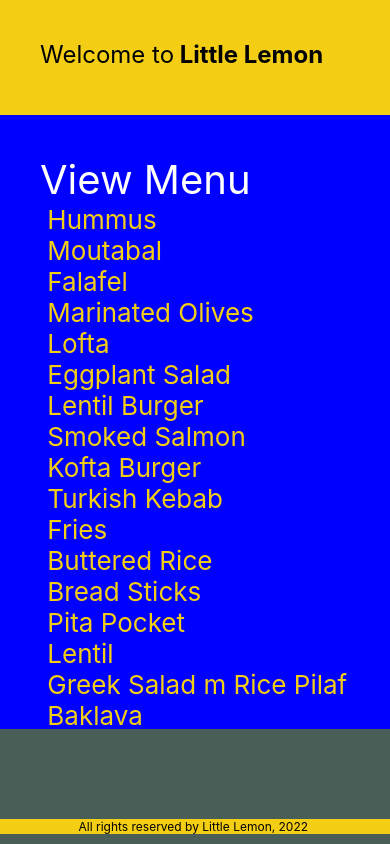
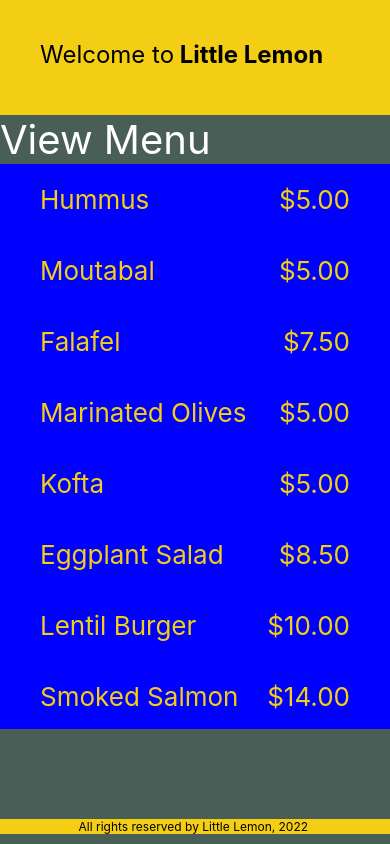
Before and after one commit to Senju002/Lemon-App, a React Native app: screen / in a window 390 px wide. Built offline with nearby package versions, Linux system fonts and the light colour scheme.

Commit message:
using flat list for lazy loading

```diff
--- a/components/MenuItems.js
+++ b/components/MenuItems.js
@@ -1,20 +1,54 @@
 import React from "react";
-import { ScrollView, StyleSheet, Text, View } from "react-native";
+import { FlatList, ScrollView, StyleSheet, Text, View } from "react-native";
 
 const green = "#495E57";
 const yellow = "#F4CE14";
 
-const MenuItemsToDisplay = [
-  " Hummus \n Moutabal \n Falafel \n Marinated Olives \n Lofta \n Eggplant Salad \n Lentil Burger \n Smoked Salmon \n Kofta Burger \n Turkish Kebab \n Fries \n Buttered Rice \n Bread Sticks \n Pita Pocket \n Lentil \n Greek Salad m Rice Pilaf \n Baklava \n Tartufo \n Tiramisu \n Panna Cotta",
+// const MenuItemsToDisplay = [
+//   " Hummus \n Moutabal \n Falafel \n Marinated Olives \n Lofta \n Eggplant Salad \n Lentil Burger \n Smoked Salmon \n Kofta Burger \n Turkish Kebab \n Fries \n Buttered Rice \n Bread Sticks \n Pita Pocket \n Lentil \n Greek Salad m Rice Pilaf \n Baklava \n Tartufo \n Tiramisu \n Panna Cotta",
+// ];
+
+const menuItemsToDisplay = [
+  { name: "Hummus", price: "$5.00", id: "1A" },
+  { name: "Moutabal", price: "$5.00", id: "2B" },
+  { name: "Falafel", price: "$7.50", id: "3C" },
+  { name: "Marinated Olives", price: "$5.00", id: "4D" },
+  { name: "Kofta", price: "$5.00", id: "5E" },
+  { name: "Eggplant Salad", price: "$8.50", id: "6F" },
+  { name: "Lentil Burger", price: "$10.00", id: "7G" },
+  { name: "Smoked Salmon", price: "$14.00", id: "8H" },
+  { name: "Kofta Burger", price: "$11.00", id: "9I" },
+  { name: "Turkish Kebab", price: "$15.50", id: "10J" },
+  { name: "Fries", price: "$3.00", id: "11K" },
+  { name: "Buttered Rice", price: "$3.00", id: "12L" },
+  { name: "Bread Sticks", price: "$3.00", id: "13M" },
+  { name: "Pita Pocket", price: "$3.00", id: "14N" },
+  { name: "Lentil Soup", price: "$3.75", id: "15O" },
+  { name: "Greek Salad", price: "$6.00", id: "16Q" },
+  { name: "Rice Pilaf", price: "$4.00", id: "17R" },
+  { name: "Baklava", price: "$3.00", id: "18S" },
+  { name: "Tartufo", price: "$3.00", id: "19T" },
+  { name: "Tiramisu", price: "$5.00", id: "20U" },
+  { name: "Panna Cotta", price: "$5.00", id: "21V" },
 ];
 
+const Item = ({ name, price }) => (
+  <View style={menuStyles.innerContainer}>
+    <Text style={menuStyles.itemText}>{name}</Text>
+    <Text style={menuStyles.itemText}>{price}</Text>
+  </View>
+);
+
 export default function MenuItems() {
+  const renderItem = ({ item }) => <Item name={item.name} price={item.price} />;
   return (
     <View style={menuStyles.container}>
-      <ScrollView style={menuStyles.innerContainer}>
+      {/* <ScrollView style={menuStyles.innerContainer}>
         <Text style={menuStyles.headerText}>View Menu</Text>
         <Text style={menuStyles.itemText}>{MenuItemsToDisplay[0]}</Text>
-      </ScrollView>
+      </ScrollView> */}
+      <Text style={menuStyles.headerText}>View Menu</Text>
+      <FlatList data={menuItemsToDisplay} renderItem={renderItem} />
     </View>
   );
 }
@@ -25,8 +59,10 @@
   },
   innerContainer: {
     paddingHorizontal: 40,
-    paddingVertical: 40,
+    paddingVertical: 20,
     backgroundColor: "blue",
+    flexDirection: "row",
+    justifyContent: "space-between",
   },
   headerText: {
     color: "white",
```
